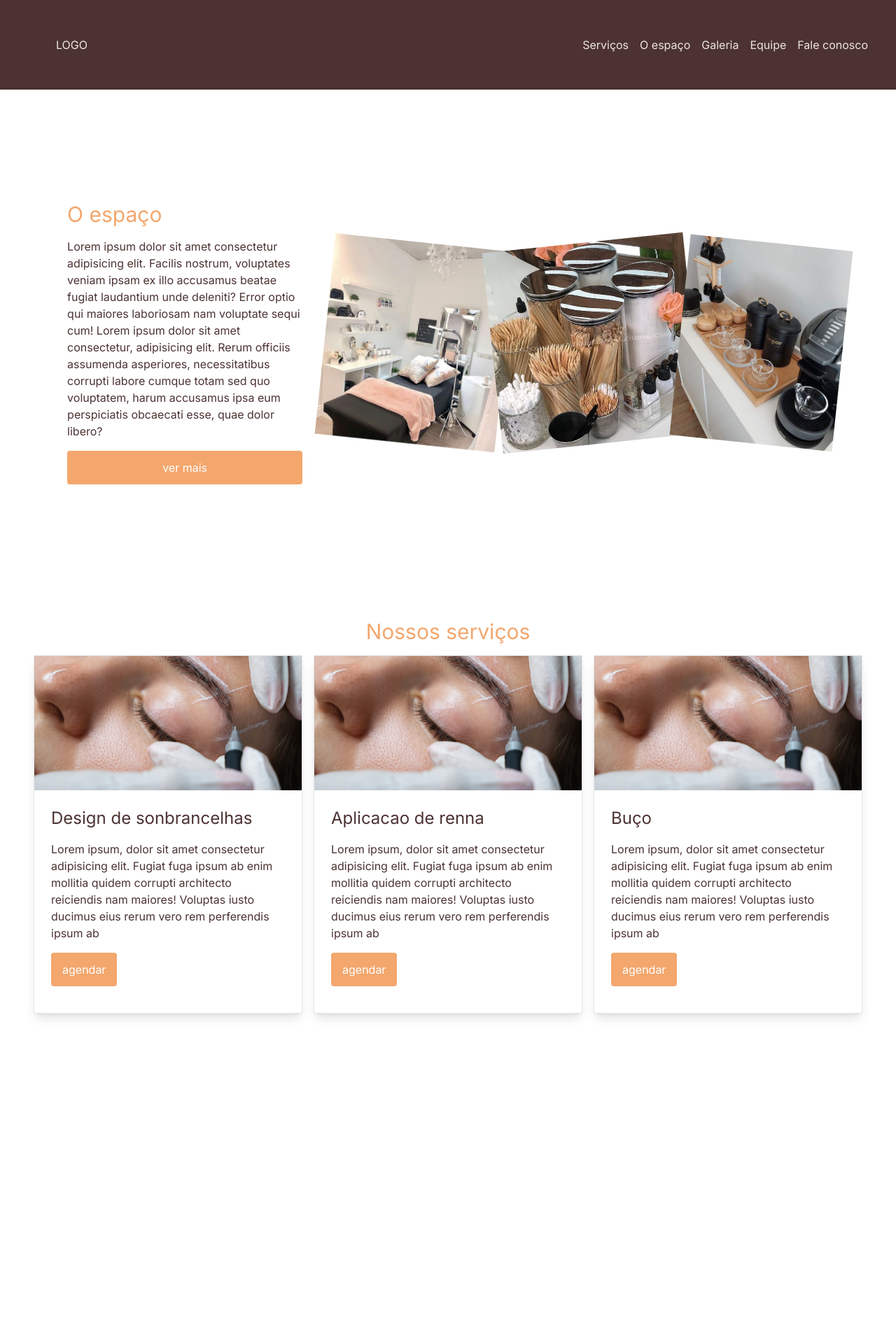
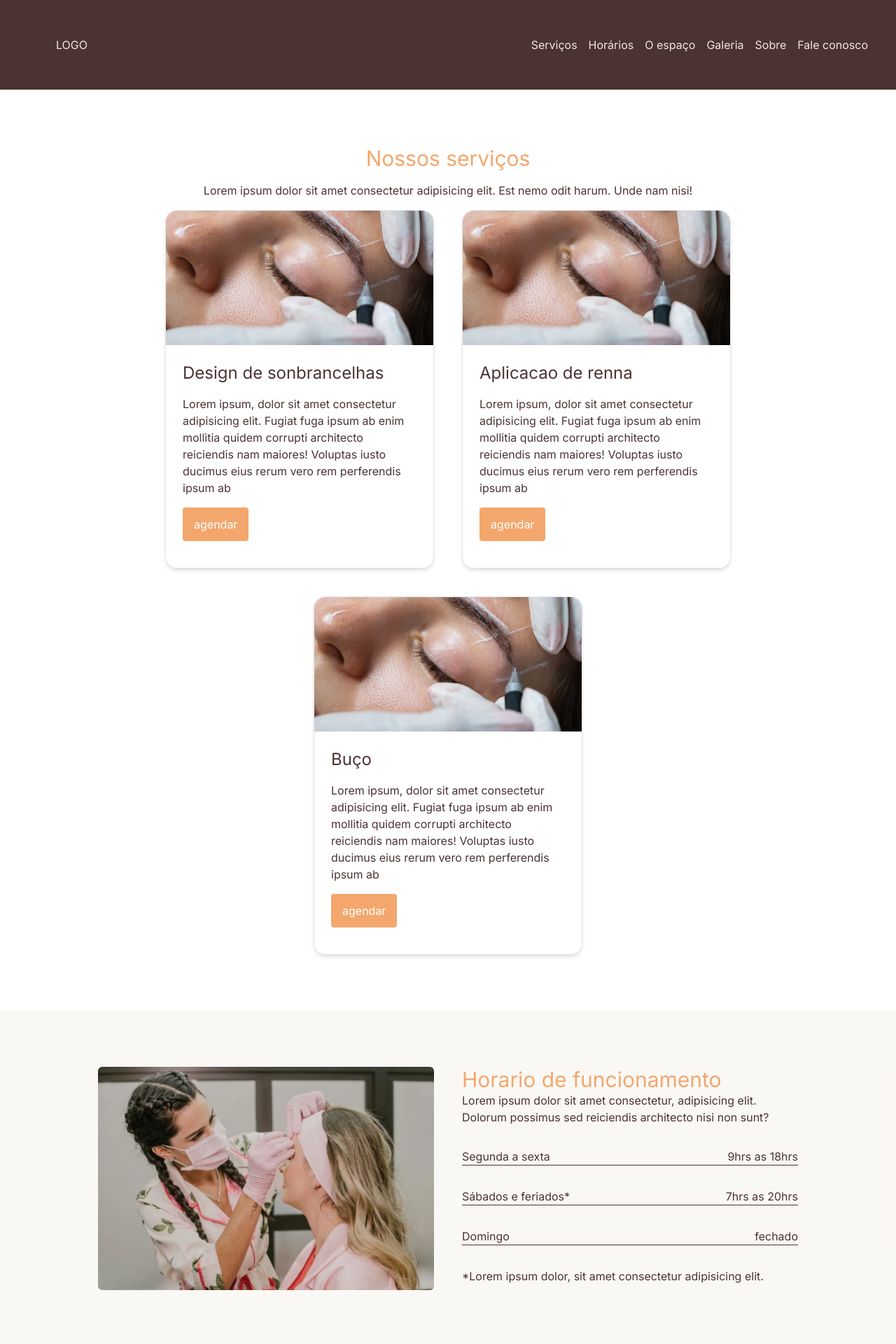
Before and after one commit to anamoraisdev/eyebrow-studio, a Next.js app: page / in a window 1280 px wide. Shown: the top 1920 px of the page at 70% size. Before the commit the page ends 1480 px from the top, so only its background shows below. Built offline with nearby package versions, Linux system fonts and the light colour scheme.

Commit message:
creating section workingTime

```diff
--- a/app/components/navbar.jsx
+++ b/app/components/navbar.jsx
@@ -9,14 +9,18 @@ const Navbar = () => {
                     Serviços
                 </a>
                 <a href='' className=" hover:text-secondary-200">
+                    Horários
+                </a>
+                <a href='' className=" hover:text-secondary-200">
                     O espaço
                 </a>
                 <a href='' className=" hover:text-secondary-200">
                     Galeria
                 </a>
                 <a href='' className=" hover:text-secondary-200">
-                    Equipe
+                   Sobre
                 </a>
+
                 <a href='' className=" hover:text-secondary-200">
                     Fale conosco
                 </a>
--- a/app/components/services.jsx
+++ b/app/components/services.jsx
@@ -17,12 +17,13 @@ const Services = () => {
         }
     ]
     return (
-        <main className="flex flex-col justify-center items-center gap-4 py-8">
+        <main className="flex flex-col justify-center items-center gap-4 p-20">
             <h1 className="text-3xl hover:text-secondary-100 text-secondary-200">Nossos serviços</h1>
-            <div className="flex flex-wrap justify-center gap-4">
+            <p className="text-primary">Lorem ipsum dolor sit amet consectetur adipisicing elit. Est nemo odit harum. Unde nam nisi!</p>
+            <div className="flex flex-wrap justify-center gap-10">
                 {services.map((service) =>
-                    <div className="shadow-lg border w-[24rem] h-[32rem]">
-                        <img src={service.png} alt={`foto do ${service.name}`} className=" w-full h-[12rem] object-cover" />
+                    <div className="shadow-md rounded-2xl border w-[24rem] h-[32rem]">
+                        <img src={service.png} alt={`foto do ${service.name}`} className="rounded-t-2xl w-full h-[12rem] object-cover" />
                         <div className="p-6 flex flex-col justify-center items-start gap-4 text-primary">
                             <h2 className="text-2xl">{service.name}</h2>
                             <p>
--- a/app/components/theplace.jsx
+++ b/app/components/theplace.jsx
@@ -1,6 +1,6 @@
 const ThePlace = () => {
     return (
-        <div className="flex items-center justify-around px-20 py-40">
+        <div className="flex items-center justify-around px-20 py-40 ">
             <div className="w-[30%] flex flex-col gap-4 ">
                 <h1 className="text-3xl hover:text-secondary-100 text-secondary-200">O espaço</h1>
                 <p className="text-primary">Lorem ipsum dolor sit amet consectetur adipisicing elit. Facilis nostrum, voluptates veniam ipsam ex illo accusamus beatae fugiat laudantium unde deleniti? Error optio qui maiores laboriosam nam voluptate sequi cum! Lorem ipsum dolor sit amet consectetur, adipisicing elit. Rerum officiis assumenda asperiores, necessitatibus corrupti labore cumque totam sed quo voluptatem, harum accusamus ipsa eum perspiciatis obcaecati esse, quae dolor libero?</p>
@@ -9,9 +9,9 @@ const ThePlace = () => {
                 </button>
             </div>
             <div className="flex items-center">
-                <img src="/place1.jpeg" className="w-auto h-[18rem] mr-[-20px] transform rotate-6"/>
-                <img src="/place2.jpeg" className="w-auto h-[18rem] mr-[-20px] transform -rotate-6"/>
-                <img src="/place3.jpeg" className="w-auto h-[18rem] mr-[-20px] transform rotate-6"/>
+                <img src="/place1.jpeg" className="w-[16rem] h-[22rem] mr-[-20px] mt-4 object-cover rounded-2xl transform rotate-12"/>
+                <img src="/place2.jpeg" className="w-[16rem] h-[22rem] mr-[-20px] object-cover rounded-2xl transform -rotate-6"/>
+                <img src="/place3.jpeg" className="w-[16rem] h-[22rem] mr-[-20px] mb-4 object-cover rounded-2xl transform rotate-12"/>
             </div>
         </div>
 )}
--- /dev/null
+++ b/app/components/workingTime.jsx
@@ -0,0 +1,29 @@
+const WorkingTime = () => {
+    return (
+        <div className="p-20 bg-complement-100 bg-opacity-30 text-primary">
+            <div className="flex justify-center gap-10 items-start">
+                <img src="/working.png" alt="" className="w-[30rem] h-auto object-cover rounded-md" />
+                <div className="w-[30rem] flex flex-col gap-8">
+                    <div className="">
+                        <h1 className="text-3xl hover:text-secondary-100 text-secondary-200">Horario de funcionamento</h1>
+                        <p>Lorem ipsum dolor sit amet consectetur, adipisicing elit. Dolorum possimus sed reiciendis architecto nisi non sunt? </p>
+                    </div>
+                    <div className="border-b flex justify-between border-primary">
+                        <p>Segunda a sexta</p>
+                        <p>9hrs as 18hrs</p>
+                    </div>
+                    <div className="border-b flex justify-between border-primary">
+                        <p>Sábados e feriados*</p>
+                        <p>7hrs as 20hrs</p>
+                    </div>
+                    <div className="border-b flex justify-between border-primary">
+                        <p>Domingo</p>
+                        <p>fechado</p>
+                    </div>
+                    <p>*Lorem ipsum dolor, sit amet consectetur adipisicing elit.</p>
+                </div>
+            </div>
+        </div>
+    )
+}
+export default WorkingTime;
--- a/app/page.js
+++ b/app/page.js
@@ -1,13 +1,15 @@
 import Navbar from "./components/navbar";
 import Services from "./components/services";
 import ThePlace from "./components/theplace";
+import WorkingTime from "./components/workingTime";
 
 export default function Home() {
   return (
     <main className="">
       <Navbar/>
+      <Services/>
+      <WorkingTime/>
       <ThePlace/>
-      <Services/>
     </main>
   );
 }
```
Also changed, not shown: public/working.png (added).
